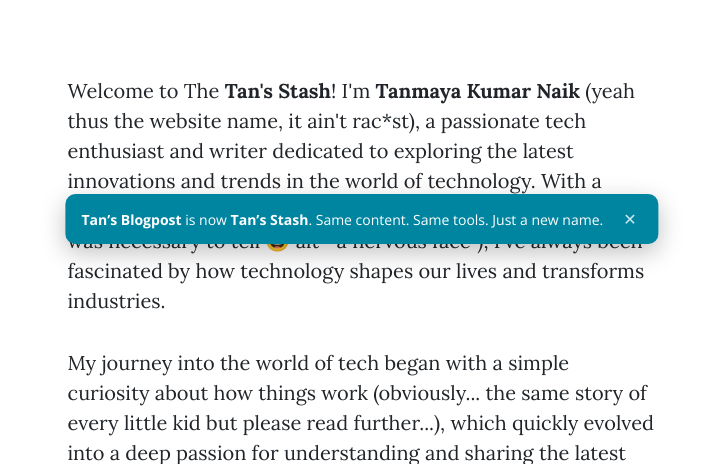
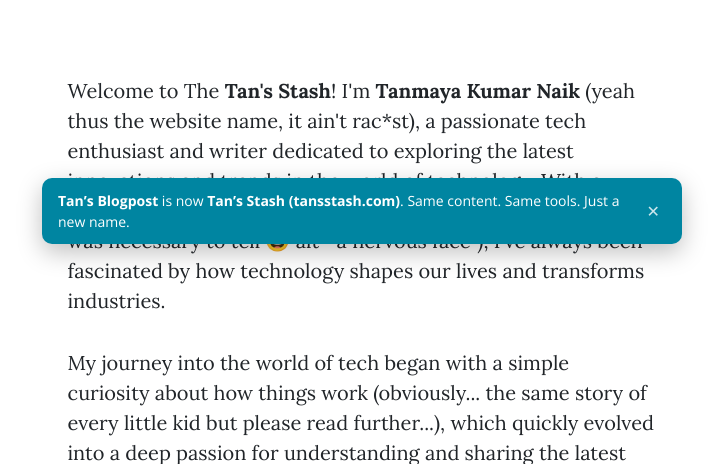
Before and after one commit to TanCannon/Tans-Stash-FastAPI, a FastAPI app: page /about in a window 1280 px wide. Shown: the part 536-1000 px from the top of the page, without its empty margins (278-1001 px from the left). Run offline with FastAPI, Linux system fonts and the light colour scheme; some libraries are stand-ins or nearby versions.

Commit message:
chore: update new domain msg in rebrandBanner.

```diff
--- a/src/templates/notifications/rebrandBanner.html
+++ b/src/templates/notifications/rebrandBanner.html
@@ -1,7 +1,7 @@
 <!-- Rebrand Notification Banner -->
 <div id="rebrand-banner" style="display:none;">
   <span>
-    <strong>Tan’s Blogpost</strong> is now <strong>Tan’s Stash</strong>.
+    <strong>Tan’s Blogpost</strong> is now <strong>Tan’s Stash (tansstash.com)</strong>.
     Same content. Same tools. Just a new name.
   </span>
   <button id="rebrand-close" aria-label="Dismiss notification">✕</button>
```
